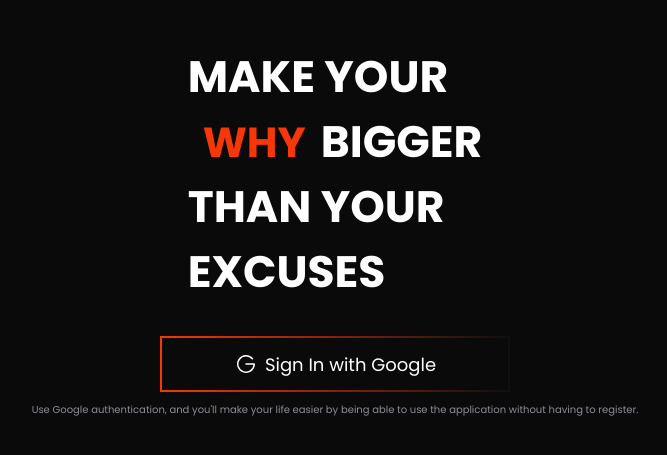
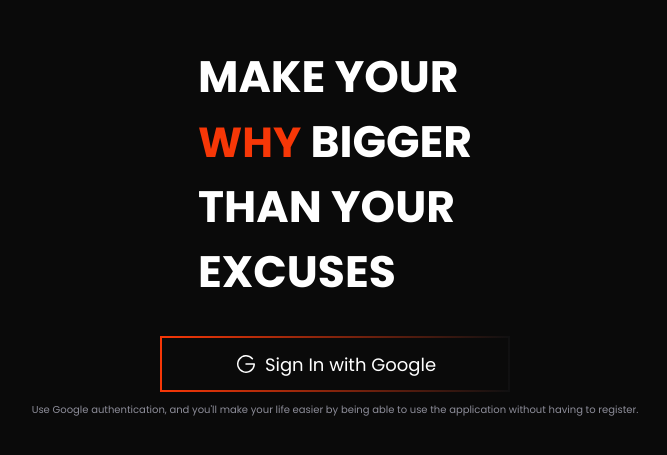
Before and after one commit to andreluissousa/google-auth, a React (Vite) app: page / in a window 1280 px wide. Shown: the part 169-624 px from the top of the page, without its empty margins (305-972 px from the left). Built offline with nearby package versions, Linux system fonts and the light colour scheme.

Commit message:
FIx margin

```diff
--- a/src/pages/SignIn/index.tsx
+++ b/src/pages/SignIn/index.tsx
@@ -6,7 +6,7 @@ export function SignIn(){
         <div className="container">
             <h1>
                 MAKE YOUR <br />
-                <span id="why">WHY</span>BIGGER <br />
+                <span id="why">WHY</span> BIGGER <br />
                 THAN YOUR <br />
                 EXCUSES
             </h1>
@@ -16,7 +16,7 @@ export function SignIn(){
                 <GoogleLogo />
                 Sign In with Google
             </button>
-            <span>
+            <span className="button-description">
                 Use Google authentication, and you'll make your life easier by being able to use the application without having to register.
             </span>
         </div>
--- a/src/pages/SignIn/styles.scss
+++ b/src/pages/SignIn/styles.scss
@@ -15,7 +15,7 @@
         font-size: 42px;
     }
 
-    span {
+    .button-description {
         color: var(--caption);
         align-items: center;
         justify-content: center;
```
